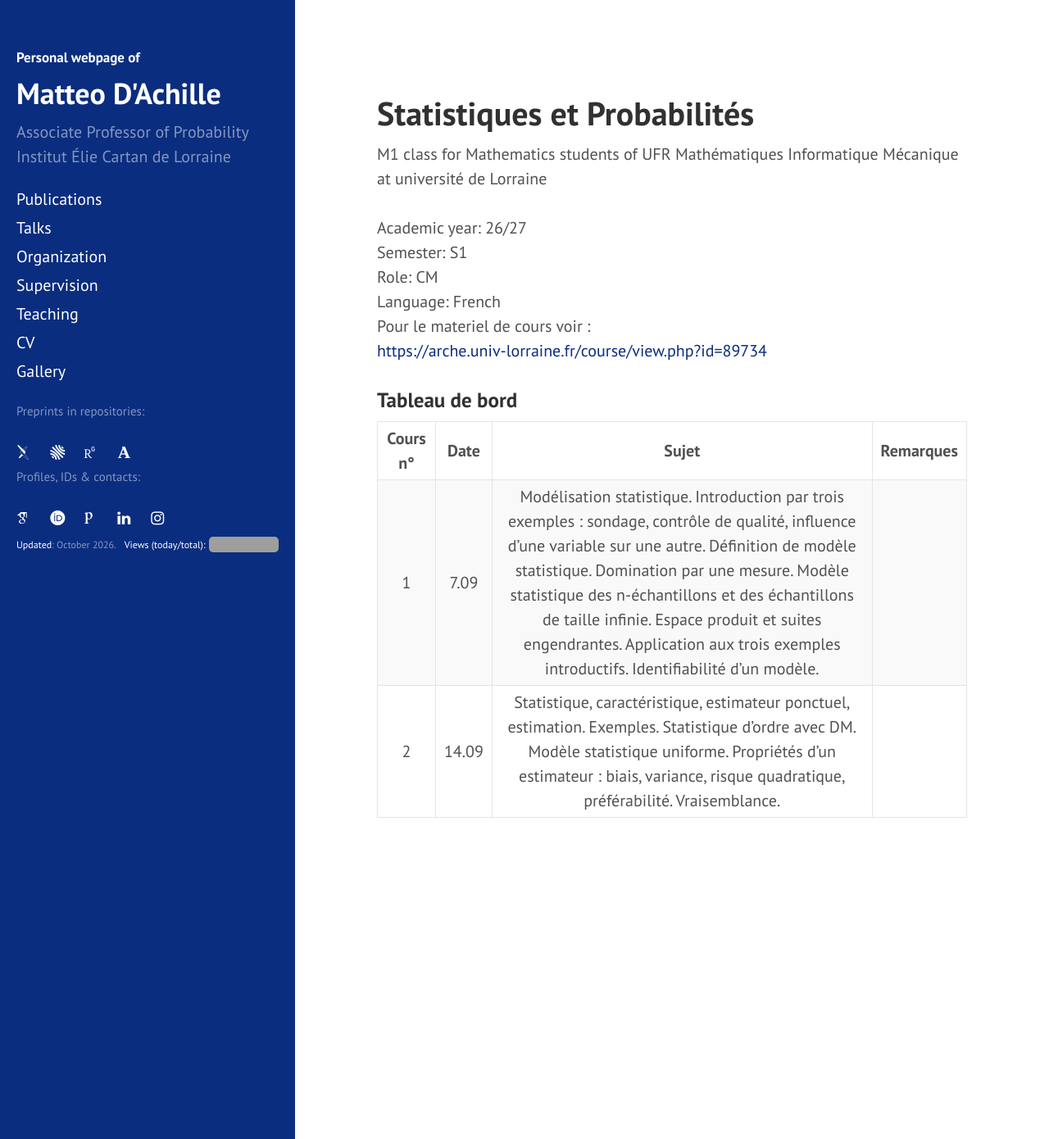
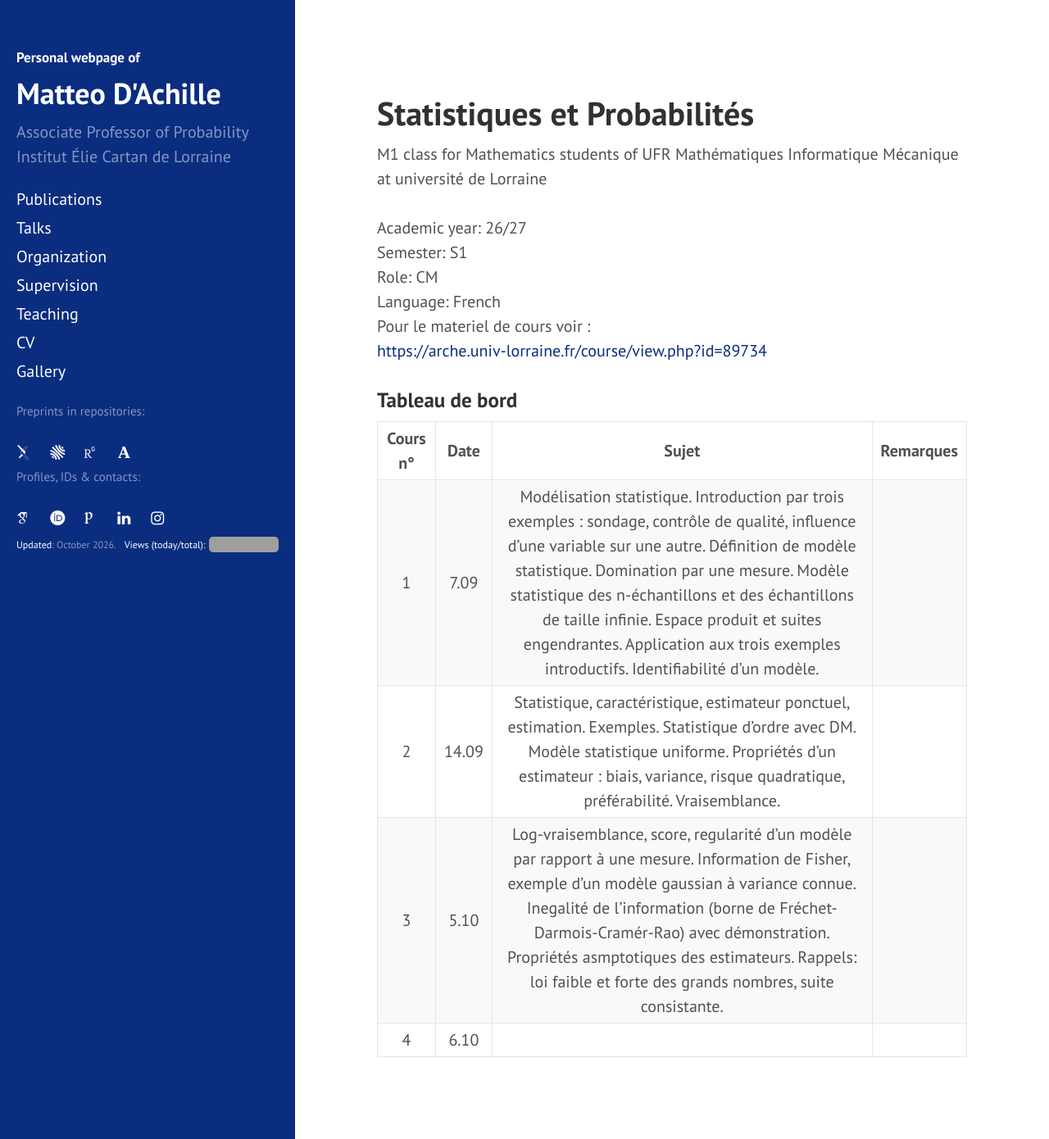
Before and after one commit to matteodachille/matteodachille.github.io, a Jekyll site: the page built from _courses/StatProba26.md, in a window 1280 px wide and 1390 px high. Shown: the whole window at 82% size. Built offline with Jekyll 4.4.1, drawn with Linux system fonts in a browser that asks for light colours; nearby versions of some CDN libraries; some web fonts are replaced; grey boxes are pictures that could not be loaded.

Commit message:
Updated M1 StatProba class

```diff
--- a/_courses/StatProba26.md
+++ b/_courses/StatProba26.md
@@ -22,3 +22,5 @@ Pour le materiel de cours voir : <br/> [https://arche.univ-lorraine.fr/course/vi
 |:---: | :---: | :---: | ------- | ------- |
 | 1 | 7.09  | Modélisation statistique. Introduction par trois exemples : sondage, contrôle de qualité, influence d'une variable sur une autre. Définition de modèle statistique. Domination par une mesure. Modèle statistique des n-échantillons et des échantillons de taille infinie. Espace produit et suites engendrantes. Application aux trois exemples introductifs. Identifiabilité d'un modèle. | |
 | 2 | 14.09  | Statistique, caractéristique, estimateur ponctuel, estimation. Exemples. Statistique d'ordre avec DM. Modèle statistique uniforme. Propriétés d'un estimateur : biais, variance, risque quadratique, préférabilité. Vraisemblance. | |
+| 3 | 5.10  | Log-vraisemblance, score, regularité d'un modèle par rapport à une mesure. Information de Fisher, exemple d'un modèle gaussian à variance connue. Inegalité de l'information (borne de Fréchet-Darmois-Cramér-Rao) avec démonstration. Propriétés asmptotiques des estimateurs. Rappels: loi faible et forte des grands nombres, suite consistante. | |
+| 4 | 6.10  |  | |
```
